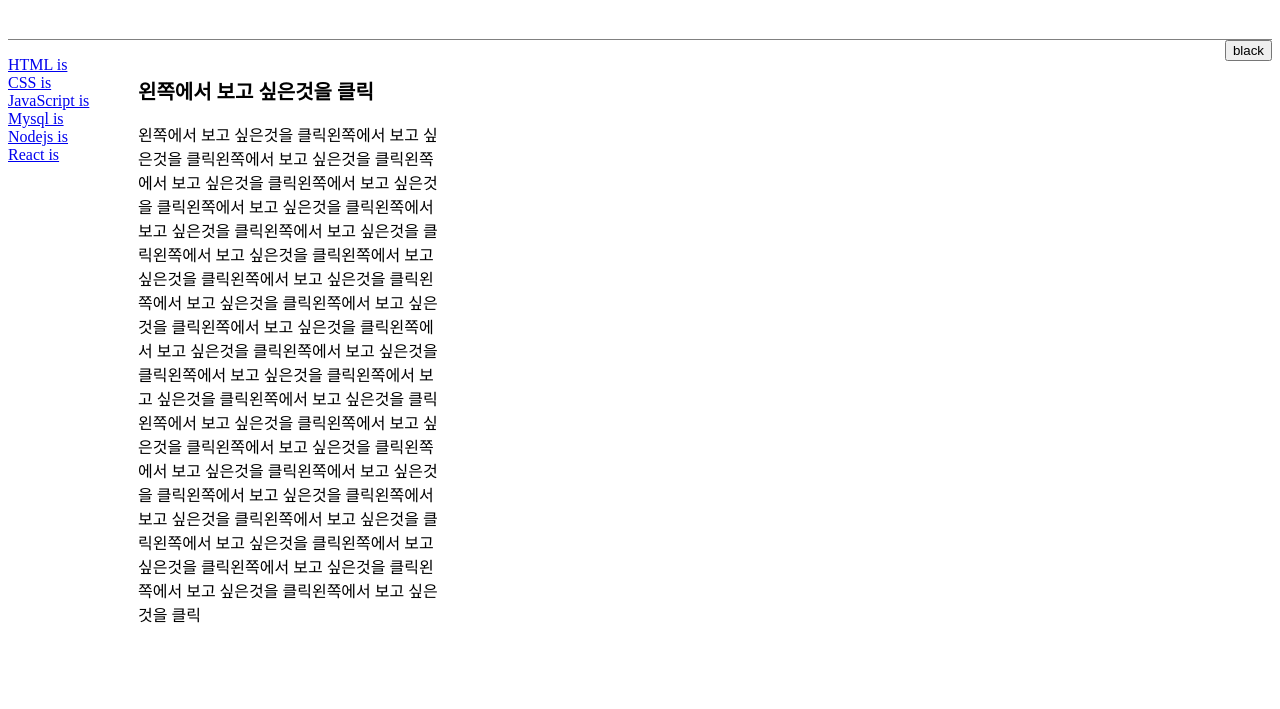
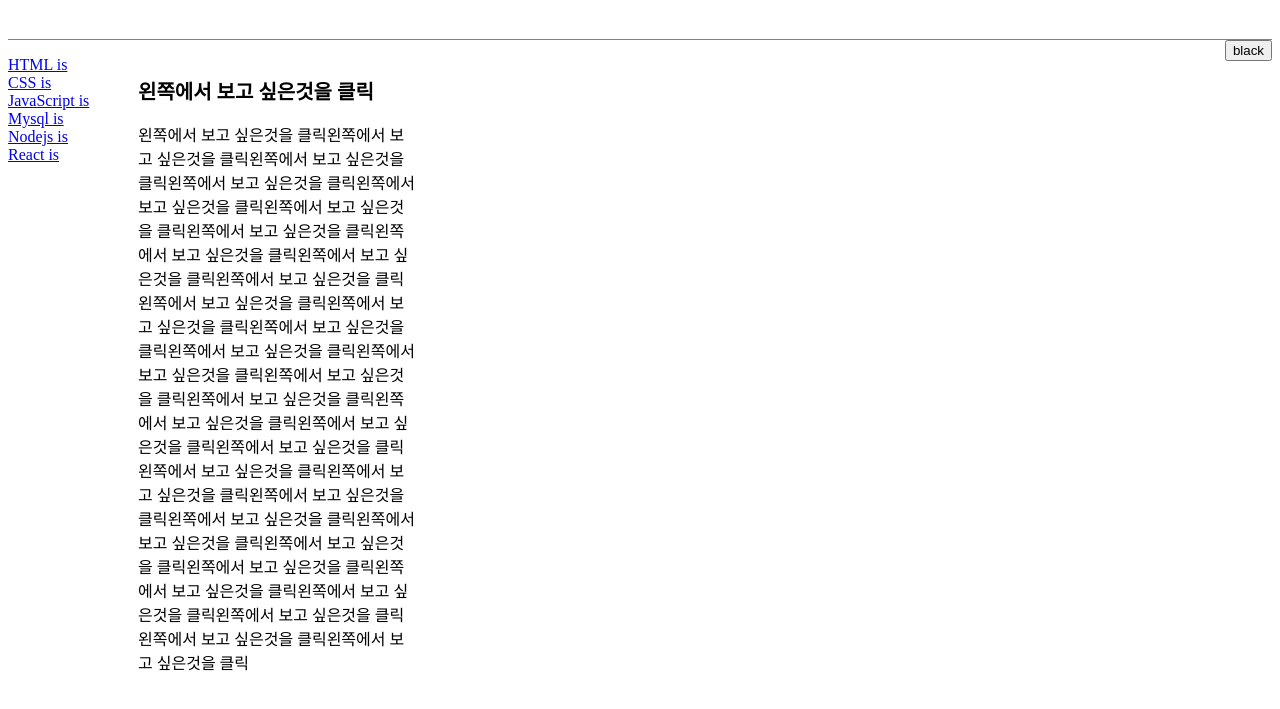
Before and after one commit to HongStory/MyFirstWebSite, a plain HTML site: page index.html in a window 1280 px wide. Shown: the part 89-798 px from the top of the page. Drawn offline with Linux system fonts and the light colour scheme.

Commit message:
Add files via upload

```diff
--- a/style.css
+++ b/style.css
@@ -40,5 +40,5 @@ body{
 }
 
 p{
-    width: 410px;
+    width: 390px;
 }
```
